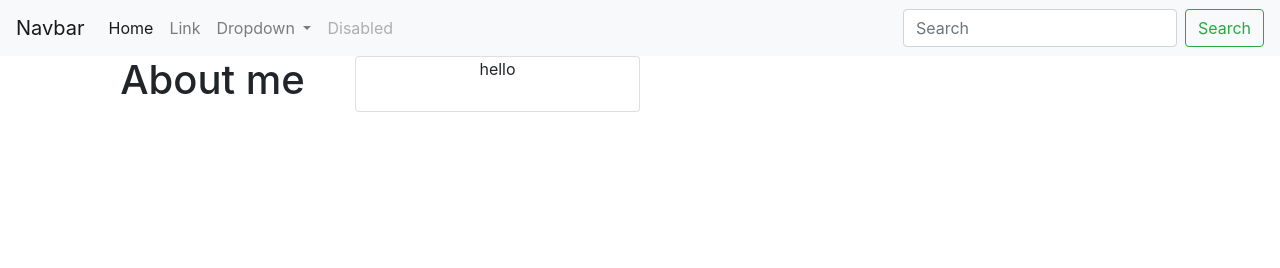
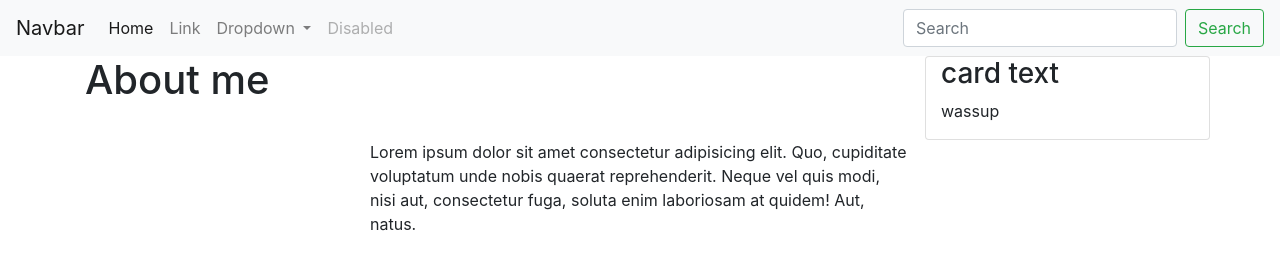
Before and after one commit to Atravias/UpdatedPortfolio, a plain HTML site: page index.html in a window 1280 px wide. Drawn offline with nearby package versions, Linux system fonts and the light colour scheme.

Commit message:
more updates

```diff
--- a/index.html
+++ b/index.html
@@ -49,13 +49,31 @@
 </nav>
 
 <body>
-    <div style="text-align: center;" class="container">
+    <div class="container">
         <div class="row">
             <div class="col-md-3" style="float: left;">
                 <h1>About me</h1>
             </div>
-            <div class="card col-md-3" style="float: right;">hello</div>
+            <div class="col-md-6"></div>
+            <div class="card col-md-3" style="float: right;">
+                <h3>card text</h3>
+                <p>wassup</p>
+            </div>
         </div>
+        <div class="row">
+            <div class="col-md-3">
+
+            </div>
+            <div class="col-md-6">Lorem ipsum dolor sit amet consectetur adipisicing elit. Quo, cupiditate voluptatum
+                unde nobis quaerat reprehenderit. Neque vel quis modi, nisi aut, consectetur fuga, soluta enim
+                laboriosam at quidem! Aut, natus.
+            </div>
+            <div class="col-md-3">
+
+            </div>
+
+        </div>
+
     </div>
 </body>
 
```
Also changed, not shown: 50x50img.png (added).
